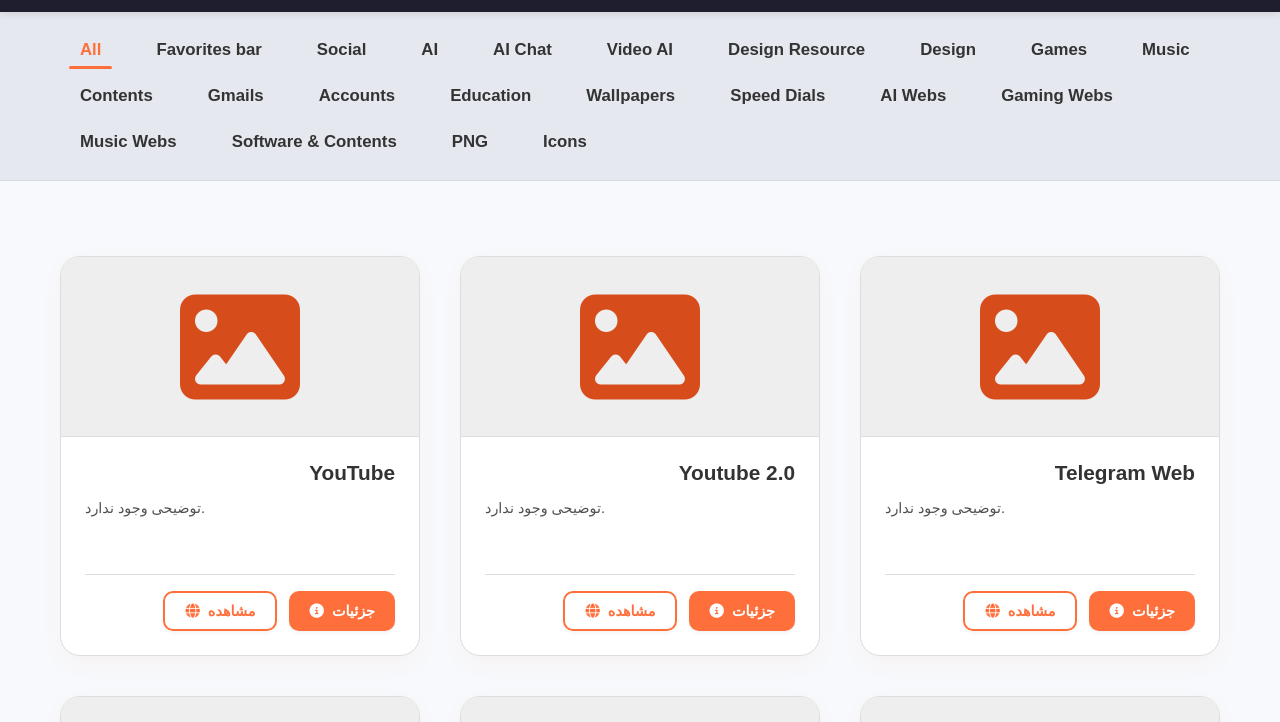
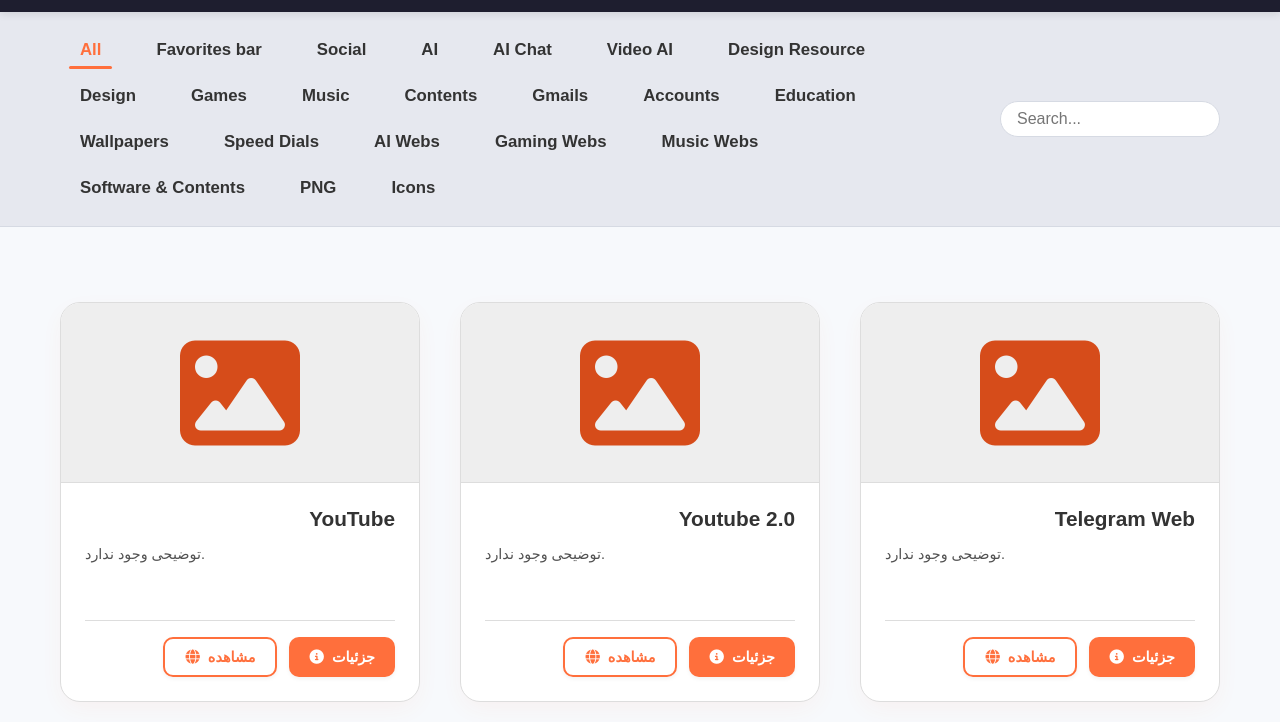
Before and after one commit to ALDMC3215/Command_Center, a plain HTML site: page index.html in a window 1280 px wide. Shown: the part 78-800 px from the top of the page. Drawn offline with Linux system fonts and the light colour scheme; some packages are replaced by stand-ins of ours; a script that the page names is missing.

Commit message:
Add search bar and filtering

```diff
--- a/Scripts/index_script.js
+++ b/Scripts/index_script.js
@@ -1,7 +1,8 @@
 // صبر می‌کنیم تا کل محتوای HTML بارگذاری شود
 document.addEventListener("DOMContentLoaded", () => {
   // =================== SELECTORS ===================
-  const categoryBar = document.getElementById("categoryBar");
+  const categoryTabs = document.getElementById("categoryTabs");
+  const searchInput = document.getElementById("searchInput");
   const cardContainer = document.getElementById("cardContainer");
   const themeToggleButton = document.getElementById("toggle-theme");
   const themeStyleLink = document.getElementById("theme-style");
@@ -52,8 +53,8 @@ document.addEventListener("DOMContentLoaded", () => {
   }
 
   function renderCategoryTabs(categories) {
-    if (!categoryBar) return;
-    categoryBar.innerHTML = "";
+    if (!categoryTabs) return;
+    categoryTabs.innerHTML = "";
     categories.forEach((category) => {
       const button = document.createElement("button");
       button.className = "category-tab";
@@ -62,7 +63,7 @@ document.addEventListener("DOMContentLoaded", () => {
       if (category === "All") {
         button.classList.add("active");
       }
-      categoryBar.appendChild(button);
+      categoryTabs.appendChild(button);
     });
   }
 
@@ -110,7 +111,7 @@ document.addEventListener("DOMContentLoaded", () => {
       const img = document.createElement("img");
       // Using WordPress mShots service for screenshots. Adjust dimensions as needed.
       img.src = `https://s.wordpress.com/mshots/v1/${encodeURIComponent(
-        cardInfo.visitLink
+        cardInfo.visitLink,
       )}?w=300&h=180`;
       img.alt = `پیش‌نمایش ${cardInfo.title || "سایت"}`;
       // Styling for the image to fit the container
@@ -137,7 +138,7 @@ document.addEventListener("DOMContentLoaded", () => {
     return cardElement;
   }
 
-  function renderCards(filterCategory = "All") {
+  function renderCards(filterCategory = "All", searchQuery = "") {
     if (!cardContainer || !allCardsData) return;
 
     cardContainer.classList.add("animating");
@@ -146,10 +147,14 @@ document.addEventListener("DOMContentLoaded", () => {
       cardContainer.innerHTML = "";
       const fragment = document.createDocumentFragment();
 
-      const filteredData =
-        filterCategory === "All"
-          ? allCardsData
-          : allCardsData.filter((card) => card.category === filterCategory);
+      const filteredData = allCardsData.filter((card) => {
+        const categoryMatch =
+          filterCategory === "All" || card.category === filterCategory;
+        const text =
+          `${card.title || ""} ${card.subtitle || ""} ${card.description || ""}`.toLowerCase();
+        const searchMatch = text.includes(searchQuery.toLowerCase());
+        return categoryMatch && searchMatch;
+      });
 
       if (filteredData.length === 0) {
         cardContainer.innerHTML =
@@ -165,19 +170,28 @@ document.addEventListener("DOMContentLoaded", () => {
   }
 
   // =================== EVENT LISTENERS ===================
-  if (categoryBar) {
-    categoryBar.addEventListener("click", (event) => {
+  let currentCategory = "All";
+
+  if (categoryTabs) {
+    categoryTabs.addEventListener("click", (event) => {
       const target = event.target;
       if (target.classList.contains("category-tab")) {
-        const currentActiveTab = categoryBar.querySelector(
-          ".category-tab.active"
+        const currentActiveTab = categoryTabs.querySelector(
+          ".category-tab.active",
         );
         if (currentActiveTab) {
           currentActiveTab.classList.remove("active");
         }
         target.classList.add("active");
-        renderCards(target.dataset.category);
+        currentCategory = target.dataset.category;
+        renderCards(currentCategory, searchInput ? searchInput.value : "");
       }
+    });
+  }
+
+  if (searchInput) {
+    searchInput.addEventListener("input", () => {
+      renderCards(currentCategory, searchInput.value);
     });
   }
 
@@ -187,7 +201,7 @@ document.addEventListener("DOMContentLoaded", () => {
       const response = await fetch("data/cards-data.json");
       if (!response.ok) {
         throw new Error(
-          `خطا در بارگذاری داده‌ها: ${response.status} ${response.statusText}`
+          `خطا در بارگذاری داده‌ها: ${response.status} ${response.statusText}`,
         );
       }
       allCardsData = await response.json();
@@ -202,7 +216,7 @@ document.addEventListener("DOMContentLoaded", () => {
 
       const categories = getUniqueCategories(allCardsData);
       renderCategoryTabs(categories);
-      renderCards();
+      renderCards(currentCategory, searchInput ? searchInput.value : "");
     } catch (error) {
       console.error("خطا در مقداردهی اولیه برنامه:", error);
       if (cardContainer) {
--- a/Styles/index_style.css
+++ b/Styles/index_style.css
@@ -39,7 +39,10 @@ header {
   left: 0;
   width: 100%;
   z-index: 1000;
-  transition: height 0.3s, padding-top 0.3s, background-color 0.3s,
+  transition:
+    height 0.3s,
+    padding-top 0.3s,
+    background-color 0.3s,
     box-shadow 0.3s;
 }
 
@@ -58,7 +61,9 @@ header.header-scrolled {
 }
 #Logo {
   height: 60px;
-  transition: height 0.3s, transform 0.3s;
+  transition:
+    height 0.3s,
+    transform 0.3s;
 }
 header.header-scrolled #Logo {
   height: 50px;
@@ -136,15 +141,36 @@ header.header-scrolled #title {
 /* =================== CATEGORY BAR =================== */
 .category-bar {
   display: flex;
+  justify-content: space-between;
+  align-items: center;
+  padding: 20px 60px;
+  gap: 10px;
+  background-color: var(--category-bg);
+  border-bottom: 1px solid var(--category-border);
+  transition:
+    background-color 0.4s ease,
+    border-color 0.4s ease;
+}
+
+#categoryTabs {
+  display: flex;
   flex-wrap: wrap;
   gap: 10px 15px;
-  padding: 20px 60px;
-  height: auto;
-  justify-content: flex-start;
   align-items: center;
-  background-color: var(--category-bg);
-  border-bottom: 1px solid var(--category-border);
-  transition: background-color 0.4s ease, border-color 0.4s ease;
+}
+
+.search-input {
+  padding: 8px 16px;
+  border: 1px solid var(--category-border);
+  border-radius: 20px;
+  font-size: 1rem;
+  outline: none;
+  width: 220px;
+  transition: border-color 0.3s ease;
+}
+
+.search-input:focus {
+  border-color: var(--primary);
 }
 
 .category-tab {
@@ -156,7 +182,10 @@ header.header-scrolled #title {
   font-weight: 600;
   color: var(--text);
   position: relative;
-  transition: color 0.25s ease, background-color 0.25s ease, transform 0.2s ease;
+  transition:
+    color 0.25s ease,
+    background-color 0.25s ease,
+    transform 0.2s ease;
   cursor: pointer;
   outline: none;
   white-space: nowrap;
@@ -247,14 +276,17 @@ main {
   overflow: hidden;
   width: 100%;
   min-height: 400px;
-  transition: transform 0.3s cubic-bezier(0.4, 0, 0.2, 1),
-    box-shadow 0.3s cubic-bezier(0.4, 0, 0.2, 1), background-color 0.4s ease,
+  transition:
+    transform 0.3s cubic-bezier(0.4, 0, 0.2, 1),
+    box-shadow 0.3s cubic-bezier(0.4, 0, 0.2, 1),
+    background-color 0.4s ease,
     border-color 0.4s ease;
   cursor: default;
 }
 .card:hover {
   transform: translateY(-8px) scale(1.02);
-  box-shadow: 0 12px 32px -6px var(--card-glow-hover, rgba(var(--primary-rgb, 255, 111, 60), 0.35));
+  box-shadow: 0 12px 32px -6px
+    var(--card-glow-hover, rgba(var(--primary-rgb, 255, 111, 60), 0.35));
   border-color: var(--primary);
 }
 
@@ -421,6 +453,9 @@ main {
   .category-bar {
     padding: 15px 30px;
   }
+  #categoryTabs {
+    gap: 8px 12px;
+  }
   main {
     padding: 20px 30px 30px 30px;
   }
@@ -482,6 +517,12 @@ main {
     gap: 8px;
     margin-top: 0; /* برای چسبیدن به هدر */
   }
+  #categoryTabs {
+    gap: 8px;
+  }
+  .search-input {
+    width: 180px;
+  }
   .category-tab {
     padding: 6px 15px;
     font-size: 0.95rem;
@@ -533,8 +574,18 @@ main {
     margin-right: auto;
   }
   .category-bar {
+    flex-direction: column;
+    align-items: stretch;
     justify-content: center;
     padding: 10px 15px;
+    gap: 8px;
+  }
+  #categoryTabs {
+    justify-content: center;
+    gap: 6px 10px;
+  }
+  .search-input {
+    width: 100%;
   }
   header {
     /* استایل‌های موبایل کوچک برای هدر */
--- a/index.html
+++ b/index.html
@@ -1,13 +1,19 @@
-<!DOCTYPE html>
+<!doctype html>
 <html lang="en">
-
   <head>
     <meta charset="UTF-8" />
     <meta name="viewport" content="width=device-width, initial-scale=1.0" />
-    <link rel="stylesheet" href="Styles/Themes/theme-default.css" id="theme-style">
-    <link rel="stylesheet" href="Styles/index_style.css">
+    <link
+      rel="stylesheet"
+      href="Styles/Themes/theme-default.css"
+      id="theme-style"
+    />
+    <link rel="stylesheet" href="Styles/index_style.css" />
     <link rel="icon" href="Images/Icon.png" type="image/png" />
-    <link rel="stylesheet" href="https://cdnjs.cloudflare.com/ajax/libs/font-awesome/6.5.0/css/all.min.css" />
+    <link
+      rel="stylesheet"
+      href="https://cdnjs.cloudflare.com/ajax/libs/font-awesome/6.5.0/css/all.min.css"
+    />
     <script src="https://cdn.jsdelivr.net/npm/smooth-scrollbar@8.7.4/dist/smooth-scrollbar.js"></script>
     <title>ALDMC HQ</title>
   </head>
@@ -26,7 +32,11 @@
             <li><a href="About.html">About</a></li>
             <li><a href="Contact.html">Contact</a></li>
             <li><a href="Login.html">Login</a></li>
-                    <li><button id="toggle-theme" class="btn outline">Toggle Theme</button></li>
+            <li>
+              <button id="toggle-theme" class="btn outline">
+                Toggle Theme
+              </button>
+            </li>
           </ul>
         </nav>
       </div>
@@ -34,7 +44,15 @@
 
     <!-- ========== WRAPPER: ALL SCROLLABLE CONTENT ========== -->
     <div id="smooth-wrapper">
-        <div class="category-bar" id="categoryBar"></div>
+      <div class="category-bar">
+        <div id="categoryTabs"></div>
+        <input
+          type="text"
+          id="searchInput"
+          class="search-input"
+          placeholder="Search..."
+        />
+      </div>
       <main>
         <section class="grid-section">
           <div class="card-grid" id="cardContainer"></div>
@@ -44,5 +62,4 @@
     </div>
     <script src="Scripts/index_script.js"></script>
   </body>
-
 </html>
```
Lines whose indentation alone changed are shown as unchanged.
